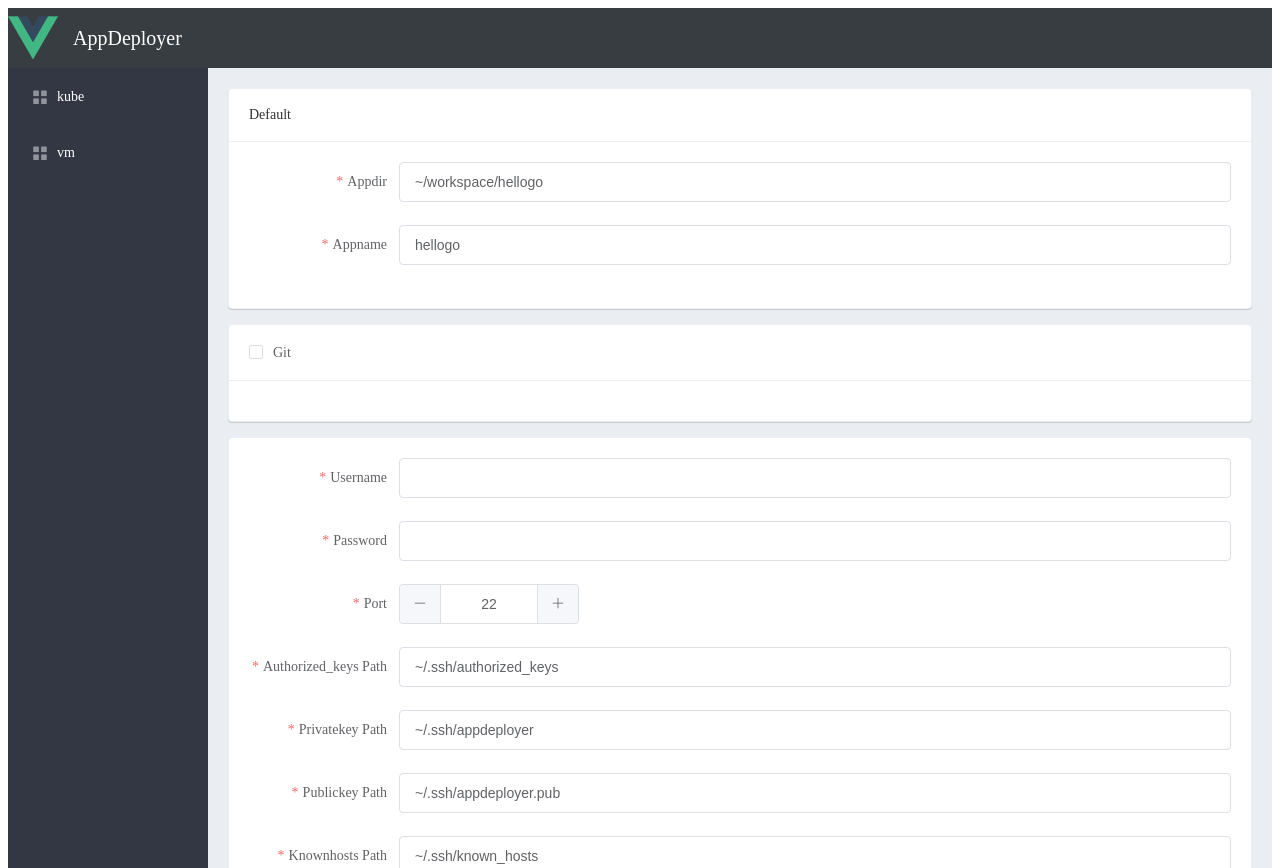
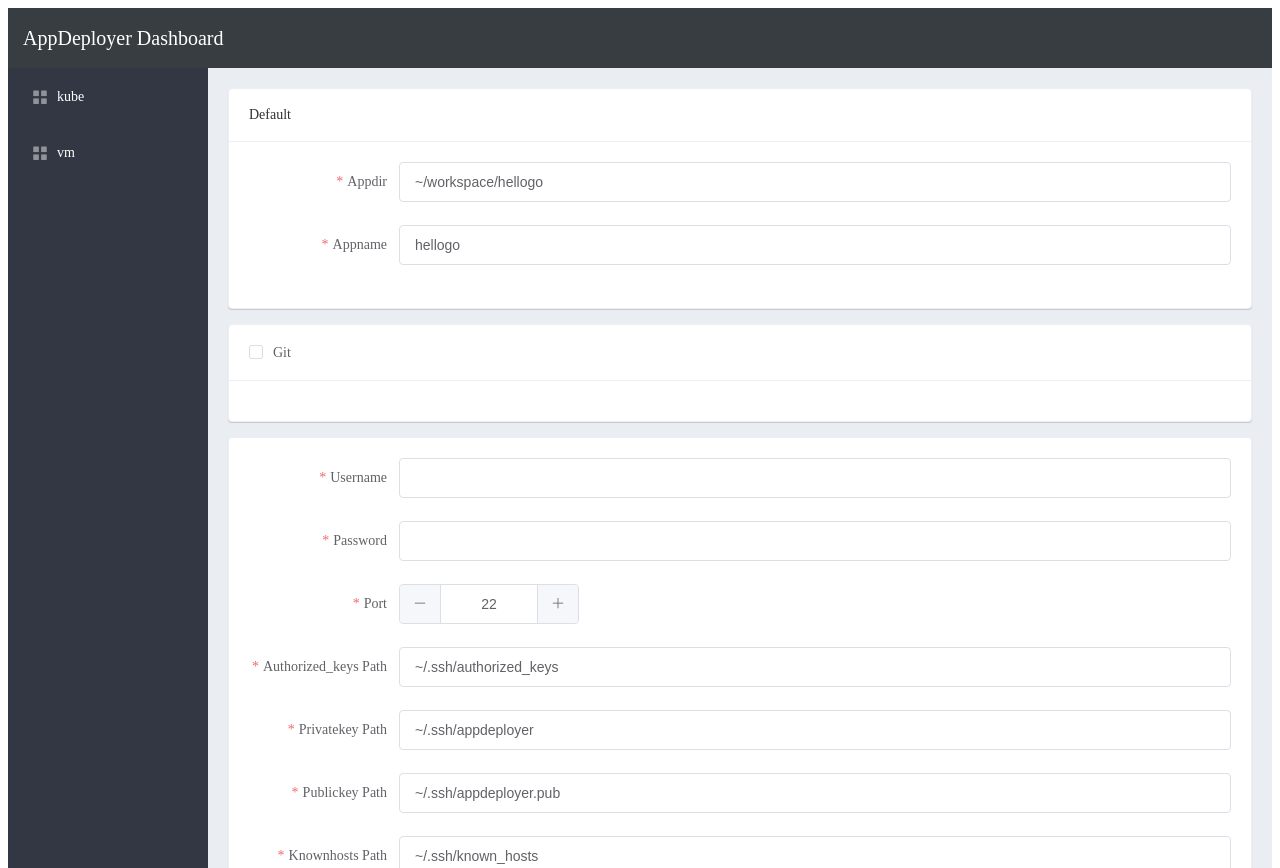
Before and after one commit to guobinqiu/appdeployer-webui, a Vue app: page /#/home/vm in a window 1280 px wide. Built offline with nearby package versions, Linux system fonts and the light colour scheme.

Commit message:
update title

```diff
--- a/src/components/Home.vue
+++ b/src/components/Home.vue
@@ -3,8 +3,7 @@
 
     <el-header>
       <div>
-        <img src="../assets/logo.png" alt="">
-        <span>AppDeployer</span>
+        <span>AppDeployer Dashboard</span>
       </div>
     </el-header>
 
```
